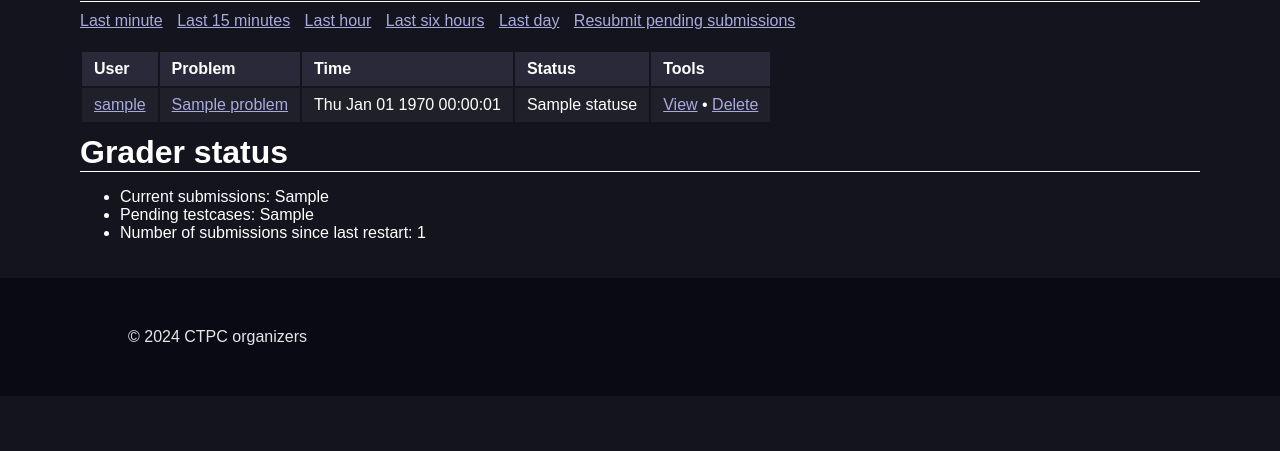
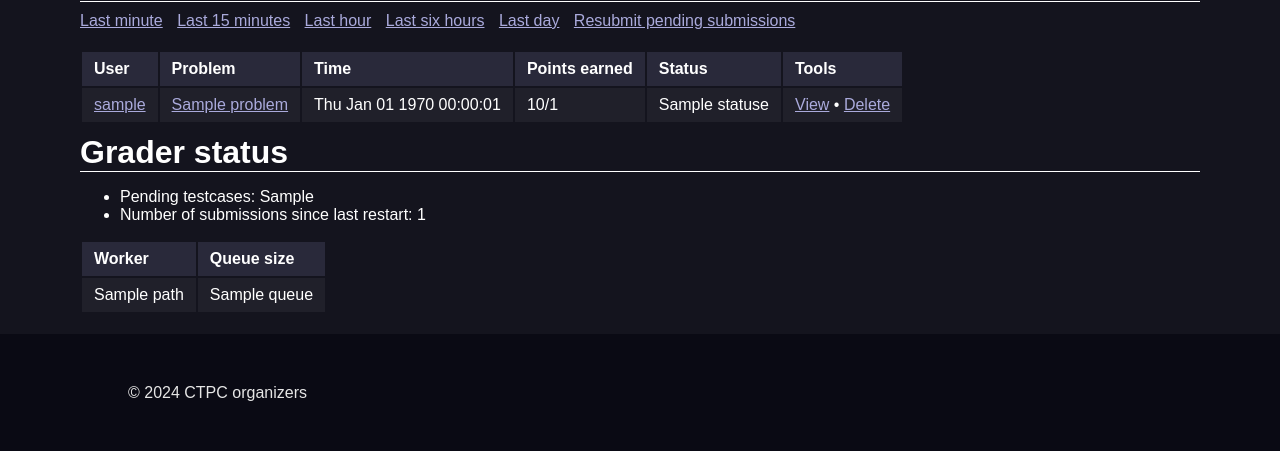
Before and after one commit to liamstrilchuk/ctpc, a Flask app: template templates/admin/view-recent-submissions.html in a window 1280 px wide. Shown: the part 144-595 px from the top of the page. Run offline with Flask 3, Linux system fonts and the light colour scheme; tables that the repository leaves empty hold one stand-in row (values such as "Sample post"); the template is opened without the code that fills it: values that come from a table or form of the project are taken from there, most other values are stand-ins (such as "Sample title", 1, 10 or a date in 2020).

Commit message:
show grader server status

```diff
--- a/templates/admin/view-recent-submissions.html
+++ b/templates/admin/view-recent-submissions.html
@@ -16,6 +16,7 @@
 			<th>User</th>
 			<th>Problem</th>
 			<th>Time</th>
+			<th>Points earned</th>
 			<th>Status</th>
 			<th>Tools</th>
 		</tr>
@@ -24,12 +25,13 @@
 				<td><a href="/admin/view-submissions/{{ sub.user.username }}">{{ sub.user.username }}</a></td>
 				<td><a href="/problem/{{ sub.problem.id }}">{{ sub.problem.name }}</a></td>
 				<td class="unix-timestamp">{{ sub.timestamp }}</td>
+				<td>{{ sub.points_earned }}/{{ sub.problem.point_value }}</td>
 				<td>{{ sub.status.name }}</td>
 				<td><a href="/submission/{{ sub.id }}">View</a> &bull; <a href="/admin/delete-submission/{{ sub.id }}">Delete</a></td>
 			</tr>
 		{% else %}
 			<tr>
-				<td colspan="5">
+				<td colspan="6">
 					There are no pending or recent submissions.
 				</td>
 			</tr>
@@ -40,9 +42,20 @@
 		<p>There was an error when contacting the grader and the status could not be retrieved.</p>
 	{% else %}
 		<ul>
-			<li>Current submissions: {{ grader_response["current_submissions"] }}</li>
 			<li>Pending testcases: {{ grader_response["pending_testcases"] }}</li>
 			<li>Number of submissions since last restart: {{ grader_response["total_submissions"] }}</li>
 		</ul>
+		<table>
+			<tr>
+				<th>Worker</th>
+				<th>Queue size</th>
+			</tr>
+			{% for worker in grader_response["workers"] %}
+				<tr>
+					<td>{{ worker["path"] }}</td>
+					<td>{{ worker["queue"] }}</td>
+				</tr>
+			{% endfor %}
+		</table>
 	{% endif %}
 {% endblock %}
--- a/templates/admin/view-submissions.html
+++ b/templates/admin/view-submissions.html
@@ -7,13 +7,19 @@
 		<tr>
 			<th>Problem</th>
 			<th>Date</th>
+			<th>Points earned</th>
 			<th>Link</th>
 		</tr>
 		{% for submission in user.submissions %}
 			<tr>
 				<td><a href="/problem/{{ submission.problem.id }}">{{ submission.problem.name }}</a></td>
 				<td class="unix-timestamp">{{ submission.timestamp }}</td>
+				<td>{{ submission.points_earned }}/{{ submission.problem.point_value }}</td>
 				<td><a href="/submission/{{ submission.id }}">View</a></td>
+			</tr>
+		{% else %}
+			<tr>
+				<td colspan="4">This user has not submitted any solutions.</td>
 			</tr>
 		{% endfor %}
 	</table>
```
Also changed, not shown: grader.py (+14 -3 lines).
